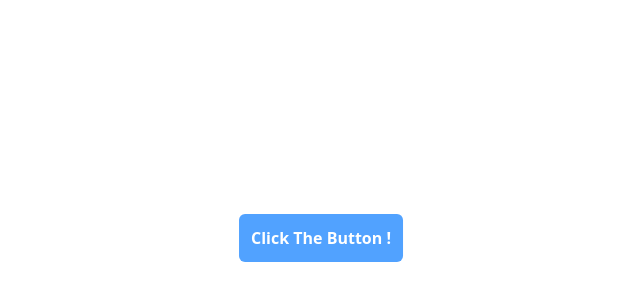
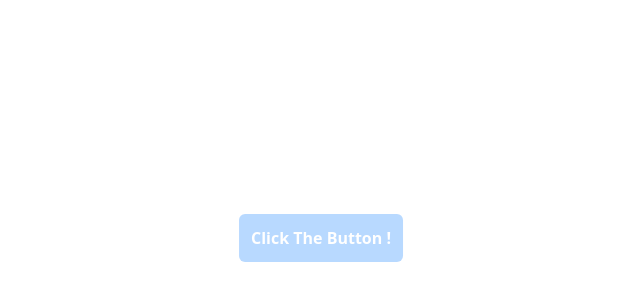
Before and after one commit to arsalannury/Learn_New_Front_Features, a React (Vite) app: page / in a window 1280 px wide. Shown: the part 162-462 px from the top of the page, without its empty margins (319-959 px from the left). Built offline with nearby package versions, Linux system fonts and the light colour scheme.

Commit message:
--test-inert

```diff
--- a/src/App.tsx
+++ b/src/App.tsx
@@ -1,11 +1,21 @@
+import { useEffect, useRef } from "react";
+
 function App() {
+  const inertRef = useRef<HTMLButtonElement>(null);
+
+  useEffect(() => {
+    if (inertRef.current) {
+      inertRef.current?.setAttribute("inert", "");
+    }
+  }, []);
+
   return (
     <>
       <button
-        disabled
+        ref={inertRef}
         className="p-3 absolute top-[50%] left-[50%] translate-x-[-50%] translate-y-[-50%]
                    transition-all cursor-pointer duration-300 hover:bg-blue-500 hover:shadow-lg
-                   bg-blue-400 rounded-md text-white font-bold not-disabled:bg-red-200"
+                   bg-blue-400 rounded-md text-white font-bold inert:opacity-40"
       >
         Click The Button !
       </button>
```
